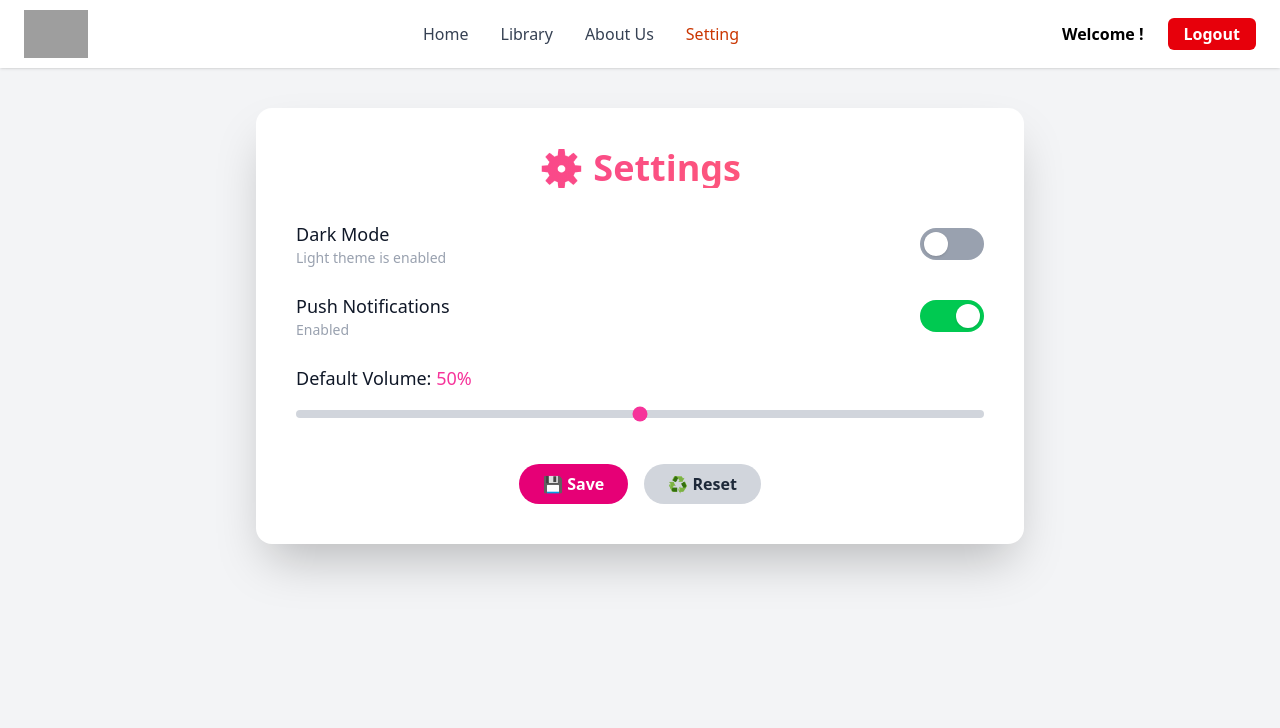
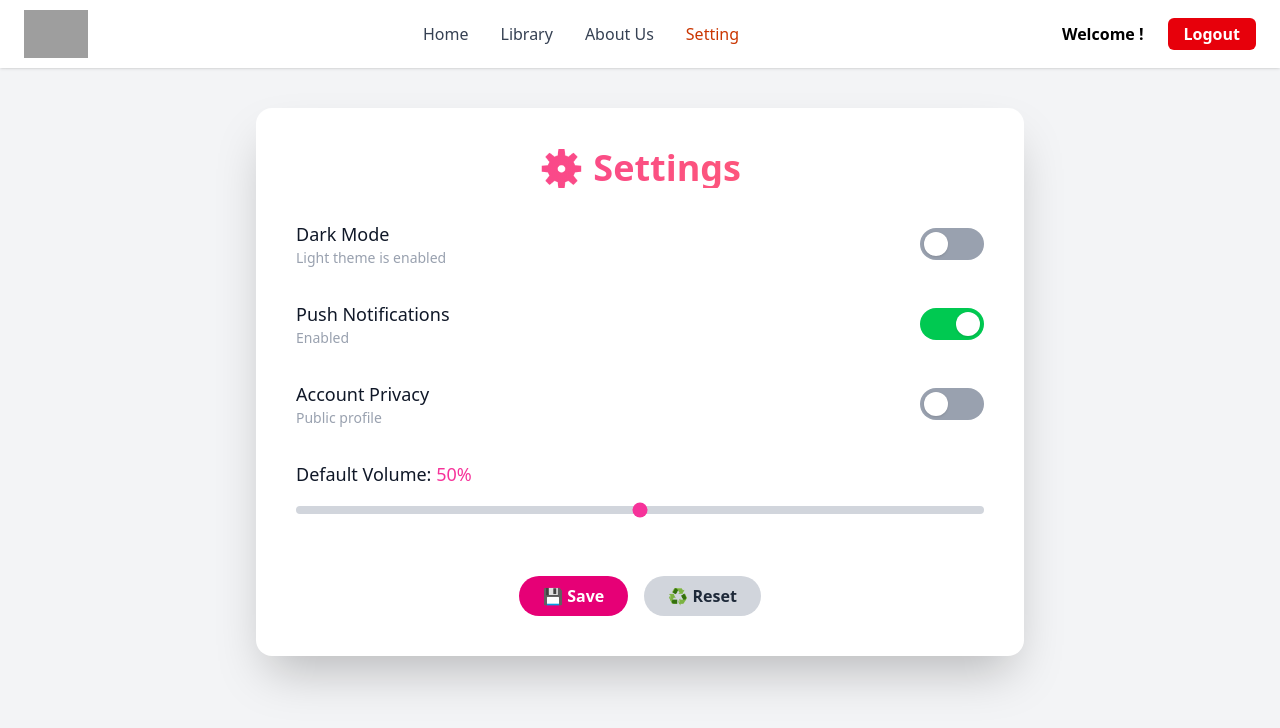
Before and after one commit to Neeraj-singh140805/Harmonix, a React (Vite) app: page /setting in a window 1280 px wide. Shown: the top 728 px of the page. Built offline with nearby package versions, Linux system fonts and the light colour scheme; no server answers; sample sign-in values are in the browser's storage; grey boxes are pictures that could not be loaded.

Commit message:
changes in setting

```diff
--- a/src/Components/Setting.jsx
+++ b/src/Components/Setting.jsx
@@ -1,85 +1,84 @@
-
-
 import React, { useEffect, useState } from "react";
 
 export default function Settings() {
   const [darkMode, setDarkMode] = useState(false);
   const [notifications, setNotifications] = useState(true);
   const [volume, setVolume] = useState(50);
-
-  // Load from localStorage on mount
+  const [isPrivate, setIsPrivate] = useState(false);
   useEffect(() => {
     const storedDark = localStorage.getItem("harmonix_darkMode");
     const storedNotif = localStorage.getItem("harmonix_notifications");
     const storedVolume = localStorage.getItem("harmonix_volume");
+    const storedPrivacy = localStorage.getItem("harmonix_privacy");
 
     if (storedDark !== null) setDarkMode(storedDark === "true");
     if (storedNotif !== null) setNotifications(storedNotif === "true");
     if (storedVolume !== null) setVolume(Number(storedVolume));
+    if (storedPrivacy !== null) setIsPrivate(storedPrivacy === "true");
   }, []);
 
-  // Save settings to localStorage
   const saveSettings = () => {
     localStorage.setItem("harmonix_darkMode", darkMode);
     localStorage.setItem("harmonix_notifications", notifications);
     localStorage.setItem("harmonix_volume", volume);
+    localStorage.setItem("harmonix_privacy", isPrivate);
     alert("✅ Settings saved successfully!");
   };
 
-  // Reset to defaults
   const resetSettings = () => {
     setDarkMode(false);
     setNotifications(true);
     setVolume(50);
+    setIsPrivate(false);
     localStorage.removeItem("harmonix_darkMode");
     localStorage.removeItem("harmonix_notifications");
     localStorage.removeItem("harmonix_volume");
+    localStorage.removeItem("harmonix_privacy");
     alert("⚠️ Settings reset to default.");
   };
 
   return (
     <div className={`min-h-screen px-6 py-10 transition-all duration-500 ${darkMode ? "bg-black text-white" : "bg-gray-100 text-gray-900"}`}>
-      <div className="max-w-3xl mx-auto bg-white dark:bg-[#1e1e1e] rounded-2xl shadow-2xl p-10">
-        <h1 className="text-4xl font-bold text-center mb-8 bg-gradient-to-r from-pink-500 to-red-400 bg-clip-text text-transparent">
+      <div className="max-w-3xl mx-auto bg-white dark:bg-[#1e1e1e] rounded-2xl shadow-2xl p-10 space-y-8">
+
+        <h1 className="text-4xl font-bold text-center bg-gradient-to-r from-pink-500 to-red-400 bg-clip-text text-transparent">
           ⚙️ Settings
         </h1>
 
-        {/* DARK MODE TOGGLE */}
-        <div className="flex items-center justify-between mb-6">
-          <div>
-            <p className="text-lg font-medium">Dark Mode</p>
-            <p className="text-sm text-gray-400">{darkMode ? "Dark theme is enabled" : "Light theme is enabled"}</p>
-          </div>
-          <button
-            onClick={() => setDarkMode(!darkMode)}
-            className={`relative inline-flex items-center h-8 w-16 transition rounded-full px-1 ${darkMode ? "bg-pink-500" : "bg-gray-400"}`}
-          >
-            <span className={`inline-block h-6 w-6 transform bg-white rounded-full shadow transition-transform duration-300 ${darkMode ? "translate-x-8" : "translate-x-0"}`} />
-          </button>
-        </div>
+        {/* Dark Mode */}
+        <SettingToggle
+          title="Dark Mode"
+          description={darkMode ? "Dark theme is enabled" : "Light theme is enabled"}
+          enabled={darkMode}
+          onToggle={() => setDarkMode(!darkMode)}
+          toggleColor="bg-pink-500"
+        />
 
-        {/* NOTIFICATION TOGGLE */}
-        <div className="flex items-center justify-between mb-6">
-          <div>
-            <p className="text-lg font-medium">Push Notifications</p>
-            <p className="text-sm text-gray-400">{notifications ? "Enabled" : "Disabled"}</p>
-          </div>
-          <button
-            onClick={() => setNotifications(!notifications)}
-            className={`relative inline-flex items-center h-8 w-16 transition rounded-full px-1 ${notifications ? "bg-green-500" : "bg-gray-400"}`}
-          >
-            <span className={`inline-block h-6 w-6 transform bg-white rounded-full shadow transition-transform duration-300 ${notifications ? "translate-x-8" : "translate-x-0"}`} />
-          </button>
-        </div>
+        {/* Notifications */}
+        <SettingToggle
+          title="Push Notifications"
+          description={notifications ? "Enabled" : "Disabled"}
+          enabled={notifications}
+          onToggle={() => setNotifications(!notifications)}
+          toggleColor="bg-green-500"
+        />
 
-        {/* VOLUME SLIDER */}
-        <div className="mb-6">
-          <label htmlFor="volume" className="block text-lg font-medium mb-2">
+        {/* Privacy */}
+        <SettingToggle
+          title="Account Privacy"
+          description={isPrivate ? "Private profile" : "Public profile"}
+          enabled={isPrivate}
+          onToggle={() => setIsPrivate(!isPrivate)}
+          toggleColor="bg-purple-500"
+        />
+
+        {/* Volume Slider */}
+        <div>
+          <label className="block text-lg font-medium mb-2">
             Default Volume: <span className="text-pink-500">{volume}%</span>
           </label>
           <input
             type="range"
-            id="volume"
             min="0"
             max="100"
             value={volume}
@@ -88,17 +87,17 @@ export default function Settings() {
           />
         </div>
 
-        {/* BUTTONS */}
-        <div className="flex justify-center gap-4 mt-10">
+        {/* Buttons */}
+        <div className="flex justify-center gap-4 pt-6">
           <button
             onClick={saveSettings}
-            className="px-6 py-2 bg-pink-600 hover:bg-pink-700 text-white rounded-full font-semibold transition duration-300"
+            className="px-6 py-2 bg-pink-600 hover:bg-pink-700 text-white rounded-full font-semibold transition"
           >
             💾 Save
           </button>
           <button
             onClick={resetSettings}
-            className="px-6 py-2 bg-gray-300 hover:bg-gray-400 text-gray-800 rounded-full font-semibold transition duration-300"
+            className="px-6 py-2 bg-gray-300 hover:bg-gray-400 text-gray-800 rounded-full font-semibold transition"
           >
             ♻️ Reset
           </button>
@@ -107,3 +106,19 @@ export default function Settings() {
     </div>
   );
 }
+function SettingToggle({ title, description, enabled, onToggle, toggleColor }) {
+  return (
+    <div className="flex items-center justify-between">
+      <div>
+        <p className="text-lg font-medium">{title}</p>
+        <p className="text-sm text-gray-400">{description}</p>
+      </div>
+      <button
+        onClick={onToggle}
+        className={`relative inline-flex items-center h-8 w-16 rounded-full px-1 transition duration-300 ${enabled ? toggleColor : "bg-gray-400"}`}
+      >
+        <span className={`inline-block h-6 w-6 transform bg-white rounded-full shadow transition-transform duration-300 ${enabled ? "translate-x-8" : "translate-x-0"}`} />
+      </button>
+    </div>
+  );
+}
```
